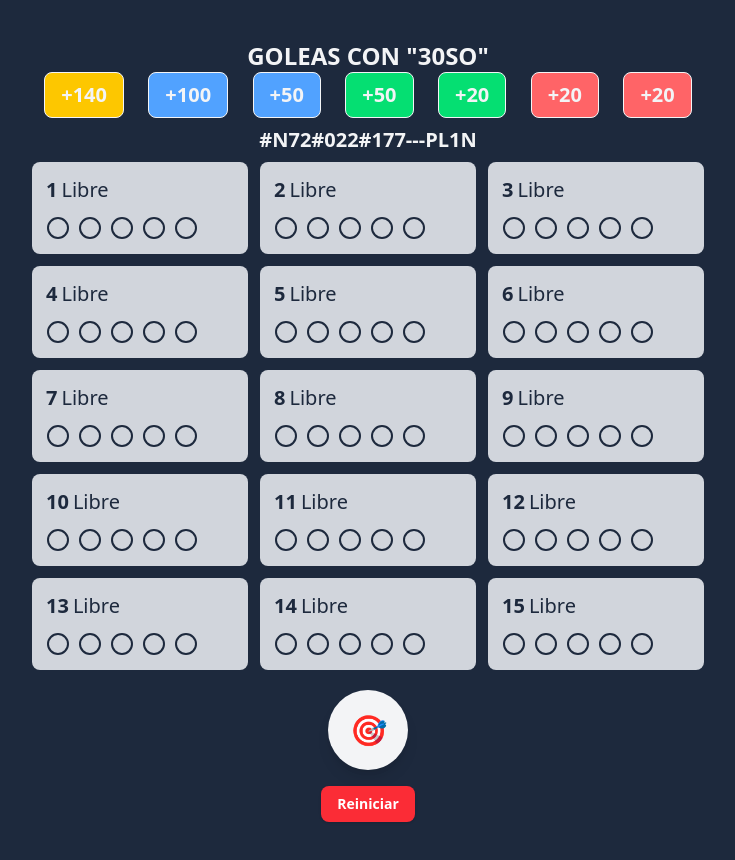
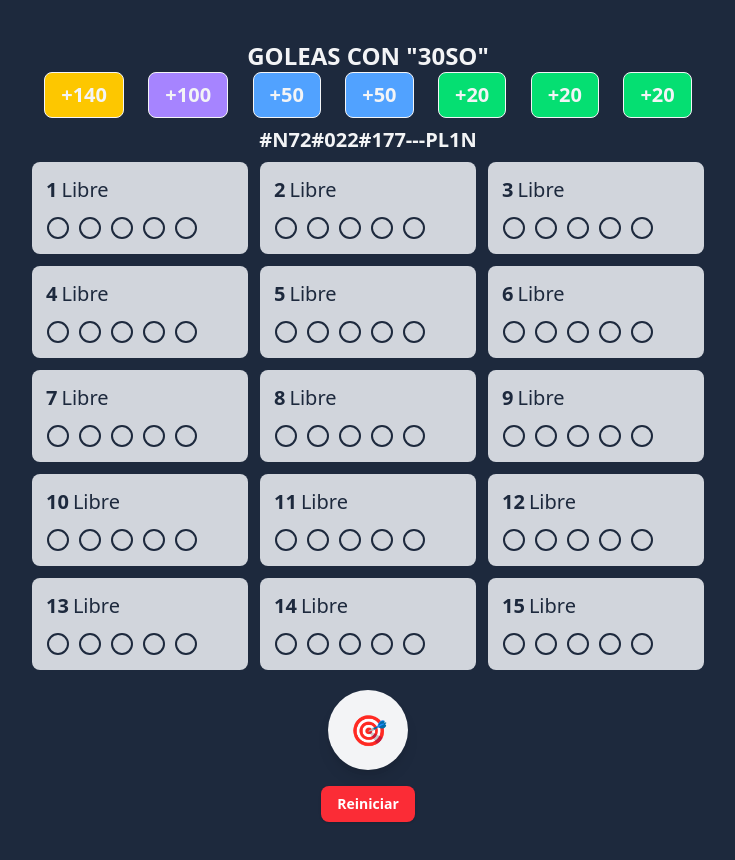
Before and after one commit to Jgiancarloar/sorteo, a React (Vite) app: page / in a window 1280 px wide. Shown: the whole page, without its empty margins (272-1007 px from the left). Built offline with nearby package versions, Linux system fonts and the light colour scheme.

Commit message:
update colors

```diff
--- a/src/App.jsx
+++ b/src/App.jsx
@@ -5,12 +5,12 @@ import Card from './components/Card';
 const App = () => {
   const premios = [
     { id: 1, name: '140', color: 'bg-yellow-400' },
-    { id: 2, name: '100', color: 'bg-blue-400' },
+    { id: 2, name: '100', color: 'bg-violet-400' },
     { id: 3, name: '50', color: 'bg-blue-400' },
-    { id: 4, name: '50', color: 'bg-green-400' },
+    { id: 4, name: '50', color: 'bg-blue-400' },
     { id: 5, name: '20', color: 'bg-green-400' },
-    { id: 6, name: '20', color: 'bg-red-400' },
-    { id: 7, name: '20', color: 'bg-red-400' },
+    { id: 6, name: '20', color: 'bg-green-400' },
+    { id: 7, name: '20', color: 'bg-green-400' },
   ];
 
   const generateInitialPlayers = () => {
```
